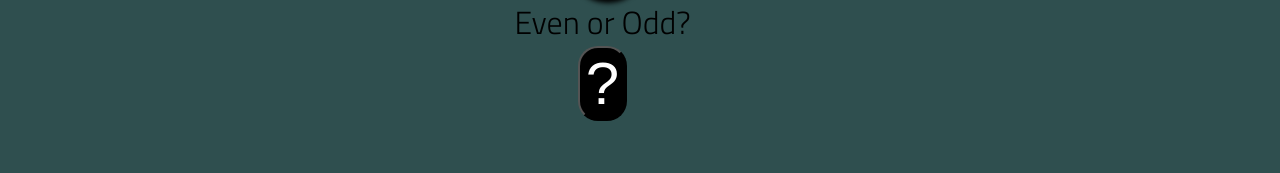
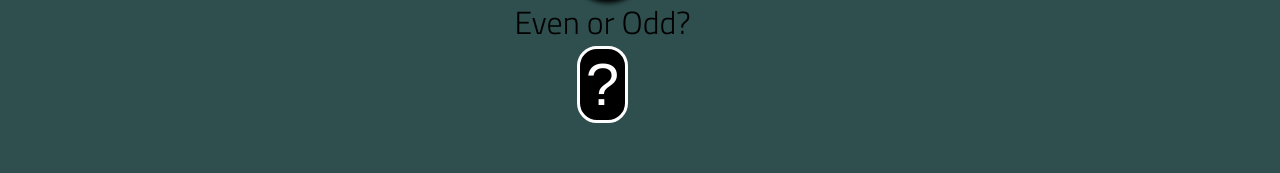
Before and after one commit to Joseph-K-B/lab_04_b, a plain HTML site: page index.html in a window 1280 px wide. Shown: the part 270-443 px from the top of the page. Drawn offline with Linux system fonts and the light colour scheme.

Commit message:
styled button

```diff
--- a/styles/styles.css
+++ b/styles/styles.css
@@ -1,3 +1,5 @@
+
+
 header {
     background-color: #0bc3b1;
     height: 110px;
@@ -32,6 +34,7 @@
     color: white;
 }
 button {background-color: black;
+border: solid 3px white;
 color: white;
 border-radius: 20px;
 display: flex;
```
